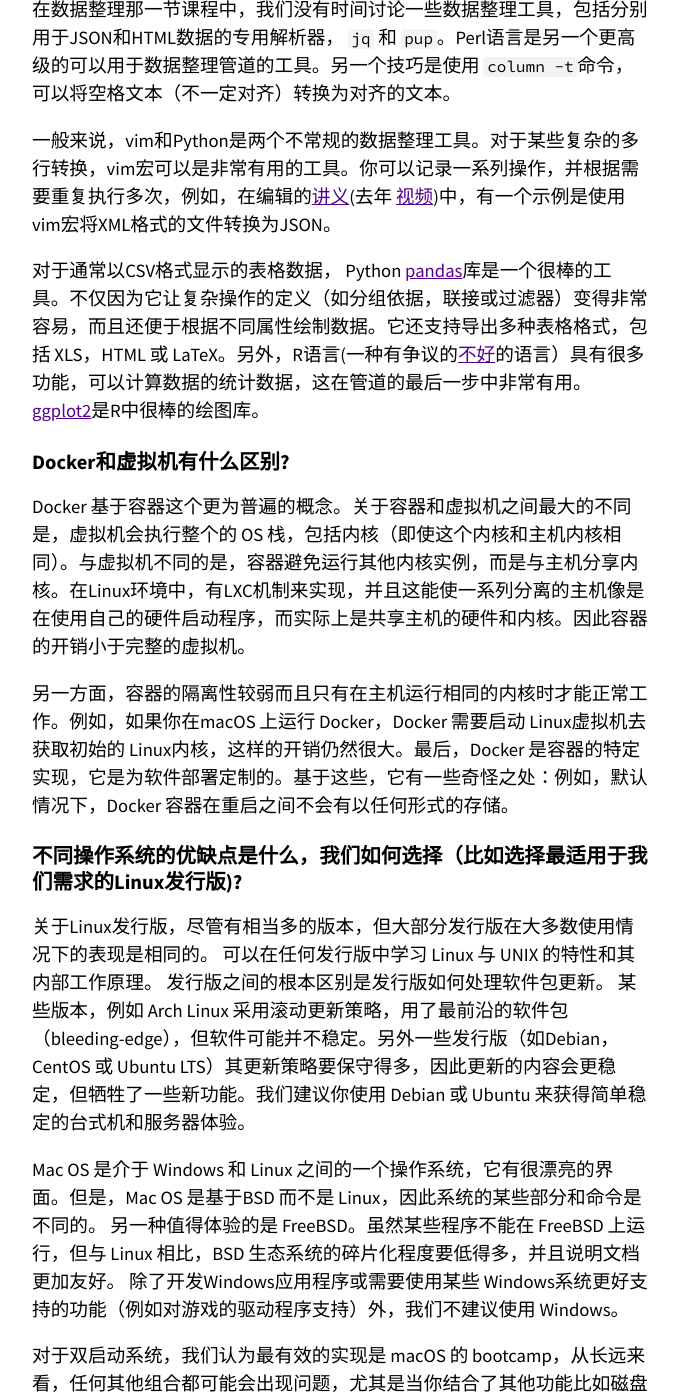
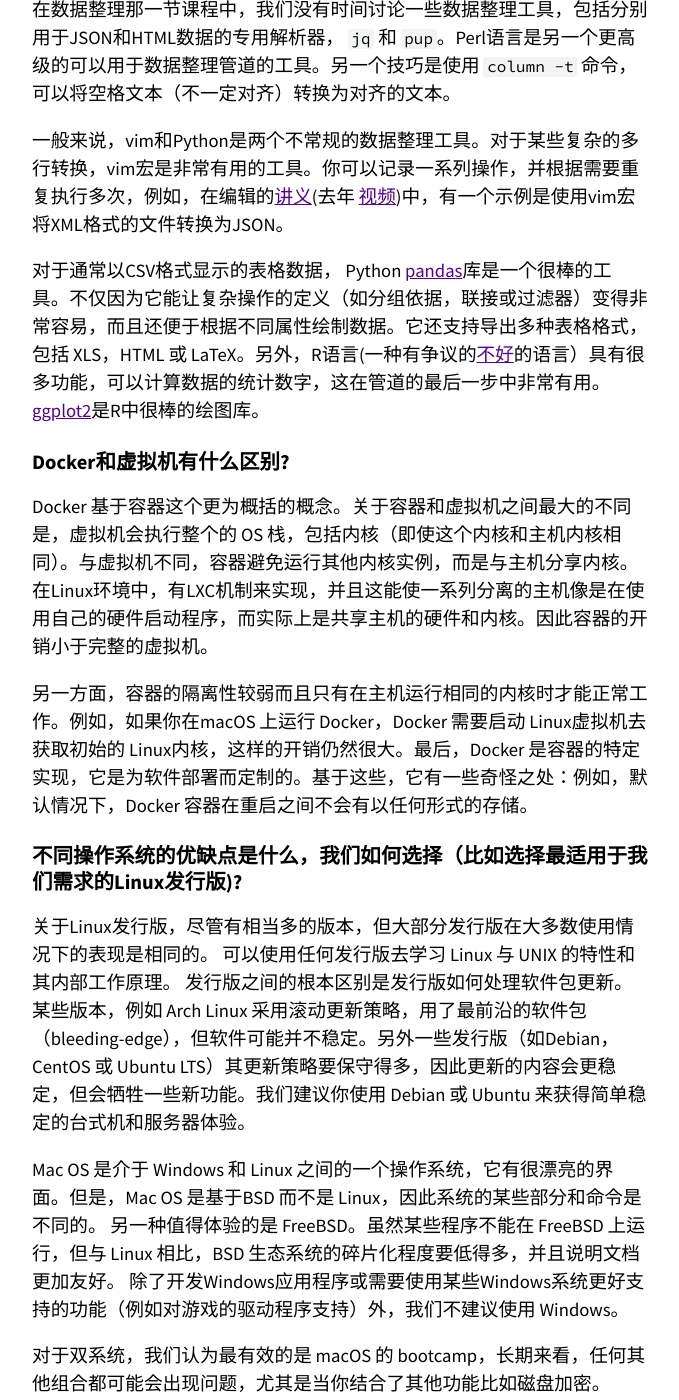
Before and after one commit to missing-semester-cn/missing-semester-cn.github.io, a Jekyll site: the page built from _2020/qa.md, in a window 1280 px wide and 1400 px high, scrolled down 5270 px. Shown: the whole window, without its empty margins (300-979 px from the left). Built offline with Jekyll 4.4.1, drawn with Linux system fonts in a browser that asks for light colours; some of the changed text lies outside the part shown.

Commit message:
Update qa.md

```diff
--- a/_2020/qa.md
+++ b/_2020/qa.md
@@ -7,8 +7,6 @@
   aspect: 56.25
   id: Wz50FvGG6xU
 ---
-
-
 
 最后一节课，我们回答学生提出的问题:
 
@@ -118,37 +116,37 @@
 
 我们钟爱的插件主要与安全性与可用性有关：
 - [uBlock Origin](https://github.com/gorhill/uBlock) - 是一个[用途广泛（wide-spectrum）](https://github.com/gorhill/uBlock/wiki/Blocking-mode)的拦截器，它不仅可以拦截广告，还可以拦截第三方的页面，也可以拦截内部脚本和其他种类资源的加载。如果你打算花更多的时间去配置，前往[中等模式（medium mode）](https://github.com/gorhill/uBlock/wiki/Blocking-mode:-medium-mode)或者 [强力模式（hard mode）](https://github.com/gorhill/uBlock/wiki/Blocking-mode:-hard-mode)。在你调整好设置之前一些网站会停止工作，但是这些配置会显著提高你的网络安全水平。另外， [简易模式（easy mode）](https://github.com/gorhill/uBlock/wiki/Blocking-mode:-easy-mode)作为默认模式已经相当不错了，可以拦截大部分的广告和跟踪，你也可以自定义规则来拦截网站对象。
-- [Stylus](https://github.com/openstyles/stylus/) - 是Stylish的分支（不要使用Stylish，它会[窃取浏览记录](https://www.theregister.co.uk/2018/07/05/browsers_pull_stylish_but_invasive_browser_extension/))），这个插件可让你将自定义CSS样式加载到网站。使用Stylus，你可以轻松地自定义和修改网站的外观。可以删除侧边框，更改背景颜色，甚至更改文字大小或字体样式。这可以使你经常访问的网站更具可读性。此外，Stylus可以找到其他用户编写并发布在[userstyles.org](https://userstyles.org/)中的样式。大多数常用的网站都有一个或几个深色主题样式。
+- [Stylus](https://github.com/openstyles/stylus/) - 是Stylish的分支（不要使用Stylish，它会[窃取浏览记录](https://www.theregister.co.uk/2018/07/05/browsers_pull_stylish_but_invasive_browser_extension/))），这个插件可让你将自定义CSS样式加载到网站。使用Stylus，你可以轻松地自定义和修改网站的外观。可以删除侧边框，更改背景颜色，更改文字大小或字体样式。这可以使你经常访问的网站更具可读性。此外，Stylus可以找到其他用户编写并发布在[userstyles.org](https://userstyles.org/)中的样式。大多数常用的网站都有一个或几个深色主题样式。
 - 全页屏幕捕获 - 内置于 Firefox 和 [ Chrome 扩展程序](https://chrome.google.com/webstore/detail/full-page-screen-capture/fdpohaocaechififmbbbbbknoalclacl?hl=en)中。这些插件提供完整的网站截图，通常比打印要好用。
 - [多账户容器](https://addons.mozilla.org/en-US/firefox/addon/multi-account-containers/) - 该插件使你可以将Cookie分为“容器”，从而允许你以不同的身份浏览web网页并且/或确保网站无法在它们之间共享信息。
 - 密码集成管理器 - 大多数密码管理器都有浏览器插件，这些插件帮你将登录凭据输入网站的过程不仅方便，而且更加安全。与简单复制粘贴用户名和密码相比，这些插件将首先检查网站域是否与列出的条目相匹配，以防止冒充网站的网络钓鱼窃取登录凭据。
 
 ## 有哪些有用的数据整理工具？
 
-在数据整理那一节课程中，我们没有时间讨论一些数据整理工具，包括分别用于JSON和HTML数据的专用解析器， `jq` 和 `pup`。Perl语言是另一个更高级的可以用于数据整理管道的工具。另一个技巧是使用 `column -t`命令，可以将空格文本（不一定对齐）转换为对齐的文本。
+在数据整理那一节课程中，我们没有时间讨论一些数据整理工具，包括分别用于JSON和HTML数据的专用解析器， `jq` 和 `pup`。Perl语言是另一个更高级的可以用于数据整理管道的工具。另一个技巧是使用 `column -t` 命令，可以将空格文本（不一定对齐）转换为对齐的文本。
 
-一般来说，vim和Python是两个不常规的数据整理工具。对于某些复杂的多行转换，vim宏可以是非常有用的工具。你可以记录一系列操作，并根据需要重复执行多次，例如，在编辑的[讲义](/2020/editors/#macros)(去年 [视频](/2019/editors/))中，有一个示例是使用vim宏将XML格式的文件转换为JSON。
+一般来说，vim和Python是两个不常规的数据整理工具。对于某些复杂的多行转换，vim宏是非常有用的工具。你可以记录一系列操作，并根据需要重复执行多次，例如，在编辑的[讲义](/2020/editors/#macros)(去年 [视频](/2019/editors/))中，有一个示例是使用vim宏将XML格式的文件转换为JSON。
 
-对于通常以CSV格式显示的表格数据， Python [pandas](https://pandas.pydata.org/)库是一个很棒的工具。不仅因为它让复杂操作的定义（如分组依据，联接或过滤器）变得非常容易，而且还便于根据不同属性绘制数据。它还支持导出多种表格格式，包括 XLS，HTML 或 LaTeX。另外，R语言(一种有争议的[不好](http://arrgh.tim-smith.us/)的语言）具有很多功能，可以计算数据的统计数据，这在管道的最后一步中非常有用。 [ggplot2](https://ggplot2.tidyverse.org/)是R中很棒的绘图库。
+对于通常以CSV格式显示的表格数据， Python [pandas](https://pandas.pydata.org/)库是一个很棒的工具。不仅因为它能让复杂操作的定义（如分组依据，联接或过滤器）变得非常容易，而且还便于根据不同属性绘制数据。它还支持导出多种表格格式，包括 XLS，HTML 或 LaTeX。另外，R语言(一种有争议的[不好](http://arrgh.tim-smith.us/)的语言）具有很多功能，可以计算数据的统计数字，这在管道的最后一步中非常有用。 [ggplot2](https://ggplot2.tidyverse.org/)是R中很棒的绘图库。
 
 ## Docker和虚拟机有什么区别?
 
-Docker 基于容器这个更为普遍的概念。关于容器和虚拟机之间最大的不同是，虚拟机会执行整个的 OS 栈，包括内核（即使这个内核和主机内核相同）。与虚拟机不同的是，容器避免运行其他内核实例，而是与主机分享内核。在Linux环境中，有LXC机制来实现，并且这能使一系列分离的主机像是在使用自己的硬件启动程序，而实际上是共享主机的硬件和内核。因此容器的开销小于完整的虚拟机。
+Docker 基于容器这个更为概括的概念。关于容器和虚拟机之间最大的不同是，虚拟机会执行整个的 OS 栈，包括内核（即使这个内核和主机内核相同）。与虚拟机不同，容器避免运行其他内核实例，而是与主机分享内核。在Linux环境中，有LXC机制来实现，并且这能使一系列分离的主机像是在使用自己的硬件启动程序，而实际上是共享主机的硬件和内核。因此容器的开销小于完整的虚拟机。
 
-另一方面，容器的隔离性较弱而且只有在主机运行相同的内核时才能正常工作。例如，如果你在macOS 上运行 Docker，Docker 需要启动 Linux虚拟机去获取初始的 Linux内核，这样的开销仍然很大。最后，Docker 是容器的特定实现，它是为软件部署定制的。基于这些，它有一些奇怪之处：例如，默认情况下，Docker 容器在重启之间不会有以任何形式的存储。
+另一方面，容器的隔离性较弱而且只有在主机运行相同的内核时才能正常工作。例如，如果你在macOS 上运行 Docker，Docker 需要启动 Linux虚拟机去获取初始的 Linux内核，这样的开销仍然很大。最后，Docker 是容器的特定实现，它是为软件部署而定制的。基于这些，它有一些奇怪之处：例如，默认情况下，Docker 容器在重启之间不会有以任何形式的存储。
 
 ## 不同操作系统的优缺点是什么，我们如何选择（比如选择最适用于我们需求的Linux发行版)?
 
 关于Linux发行版，尽管有相当多的版本，但大部分发行版在大多数使用情况下的表现是相同的。
-可以在任何发行版中学习 Linux 与 UNIX 的特性和其内部工作原理。
+可以使用任何发行版去学习 Linux 与 UNIX 的特性和其内部工作原理。
 发行版之间的根本区别是发行版如何处理软件包更新。
-某些版本，例如 Arch Linux 采用滚动更新策略，用了最前沿的软件包（bleeding-edge），但软件可能并不稳定。另外一些发行版（如Debian，CentOS 或 Ubuntu LTS）其更新策略要保守得多，因此更新的内容会更稳定，但牺牲了一些新功能。我们建议你使用 Debian 或 Ubuntu 来获得简单稳定的台式机和服务器体验。
+某些版本，例如 Arch Linux 采用滚动更新策略，用了最前沿的软件包（bleeding-edge），但软件可能并不稳定。另外一些发行版（如Debian，CentOS 或 Ubuntu LTS）其更新策略要保守得多，因此更新的内容会更稳定，但会牺牲一些新功能。我们建议你使用 Debian 或 Ubuntu 来获得简单稳定的台式机和服务器体验。
 
 Mac OS 是介于 Windows 和 Linux 之间的一个操作系统，它有很漂亮的界面。但是，Mac OS 是基于BSD 而不是 Linux，因此系统的某些部分和命令是不同的。
 另一种值得体验的是 FreeBSD。虽然某些程序不能在 FreeBSD 上运行，但与 Linux 相比，BSD 生态系统的碎片化程度要低得多，并且说明文档更加友好。
-除了开发Windows应用程序或需要使用某些 Windows系统更好支持的功能（例如对游戏的驱动程序支持）外，我们不建议使用 Windows。
+除了开发Windows应用程序或需要使用某些Windows系统更好支持的功能（例如对游戏的驱动程序支持）外，我们不建议使用 Windows。
 
-对于双启动系统，我们认为最有效的实现是 macOS 的 bootcamp，从长远来看，任何其他组合都可能会出现问题，尤其是当你结合了其他功能比如磁盘加密。
+对于双系统，我们认为最有效的是 macOS 的 bootcamp，长期来看，任何其他组合都可能会出现问题，尤其是当你结合了其他功能比如磁盘加密。
 
 ## 使用 Vim 编辑器 VS Emacs 编辑器?
 
@@ -166,14 +164,14 @@
 
 更多的窍门：
 
-- 插件 - 花时间去探索插件。有很多不错的插件修复了vim的缺陷或者增加了与现有vim工作流很好结合的新功能。关于这部分内容，资源是[VimAwesome](https://vimawesome.com/) 和其他程序员的dotfiles。
+- 插件 - 花时间去探索插件。有很多不错的插件修复了vim的缺陷或者增加了能够与现有vim工作流结合的新功能。关于这部分内容，资源是[VimAwesome](https://vimawesome.com/) 和其他程序员的dotfiles。
 - 标记 - 在vim里你可以使用 `m<X>` 为字母 `X` 做标记，之后你可以通过 `'<X>` 回到标记位置。这可以让你快速定位到文件内或文件间的特定位置。
-- 导航 - `Ctrl+O` and `Ctrl+I` 使你在最近访问位置前后移动。
-- 撤销树 - vim 有不错的更改跟踪机制，不同于其他的编辑器，vim存储变更树，因此即使你撤销后做了一些修改，你仍然可以通过撤销树的导航回到初始状态。一些插件比如 [gundo.vim](https://github.com/sjl/gundo.vim) 和 [undotree](https://github.com/mbbill/undotree)通过图形化来展示撤销树。
+- 导航 - `Ctrl+O` 和 `Ctrl+I` 命令可以使你在最近访问位置前后移动。
+- 撤销树 - vim 有不错的更改跟踪机制，不同于其他的编辑器，vim存储变更树，因此即使你撤销后做了一些修改，你仍然可以通过撤销树的导航回到初始状态。一些插件比如 [gundo.vim](https://github.com/sjl/gundo.vim) 和 [undotree](https://github.com/mbbill/undotree) 通过图形化来展示撤销树。
 - 时间撤销 - `:earlier` 和 `:later` 命令使得你可以用时间而非某一时刻的更改来定位文件。
-- [持续撤销](https://vim.fandom.com/wiki/Using_undo_branches#Persistent_undo) - 是一个默认未被开启的vim的内置功能，它在vim启动之间保存撤销历史，需要配置 在 `.vimrc` 目录下的`undofile` 和 `undodir`，vim会保存每个文件的修改历史。
-- 热键（Leader Key） - 热键是一个用于用户配置自定义命令的特殊的按键。这种模式通常是按下后释放这个按键（通常是空格键）与其他的按键去执行特殊的命令。插件会用这些按键增加它们的功能，例如 插件UndoTree使用 `<Leader> U` 去打开撤销树。
-- 高级文本对象 - 文本对象比如搜索也可以用vim命令构成。例如，`d/<pattern>` 会删除下一处匹配pattern的字符串，`cgn` 可以用于更改上次搜索的关键字。
+- [持续撤销](https://vim.fandom.com/wiki/Using_undo_branches#Persistent_undo) - 是一个默认未被开启的vim的内置功能，它在vim启动之间保存撤销历史，需要配置在 `.vimrc` 目录下的`undofile` 和 `undodir`，vim会保存每个文件的修改历史。
+- 热键（Leader Key） - 热键是一个用于用户自定义配置命令的特殊按键。这种模式通常是按下后释放这个按键（通常是空格键）并与其他的按键组合去实现一个特殊的命令。插件也会用这些按键增加它们的功能，例如，插件UndoTree使用 `<Leader> U` 去打开撤销树。
+- 高级文本对象 - 文本对象比如搜索也可以用vim命令构成。例如，`d/<pattern>` 会删除下一处匹配 pattern 的字符串，`cgn` 可以用于更改上次搜索的关键字。
 
 ## 2FA是什么，为什么我需要使用它?
 
```
Also changed, not shown: other parts of _2020/qa.md (+2 -2 lines).
